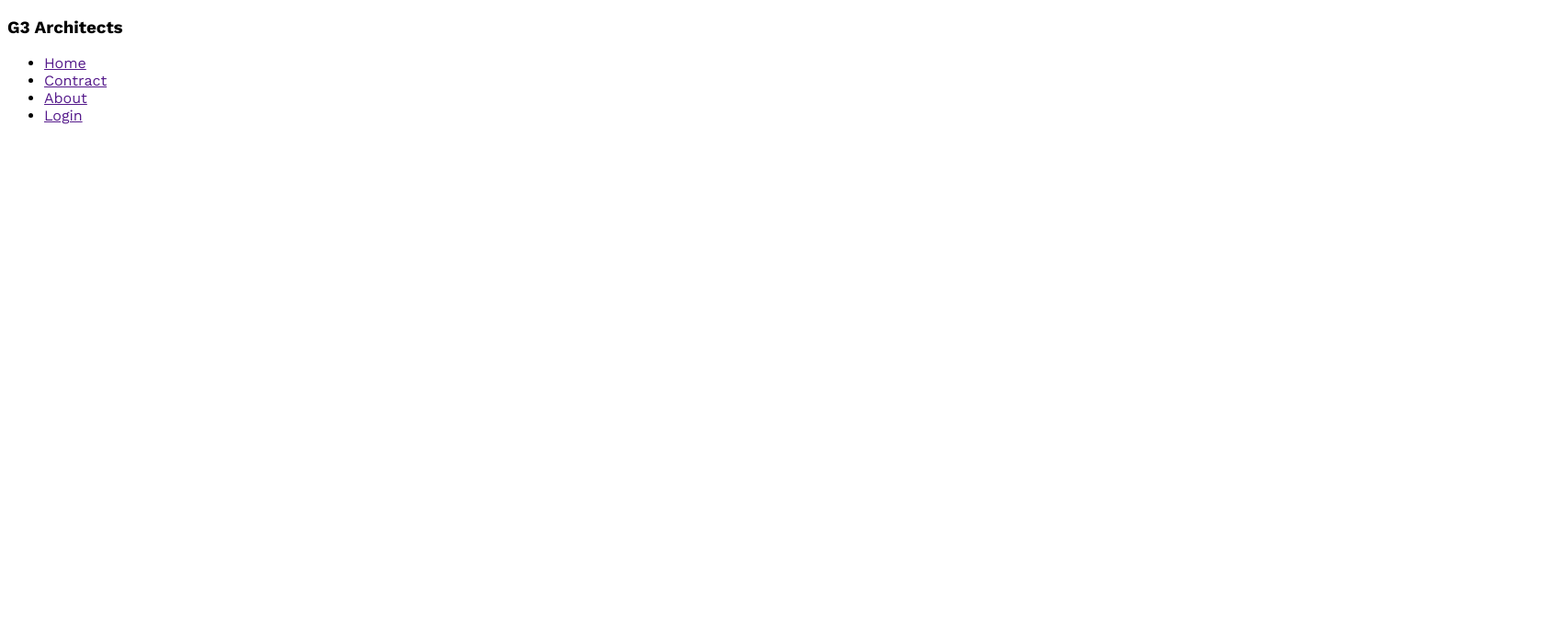
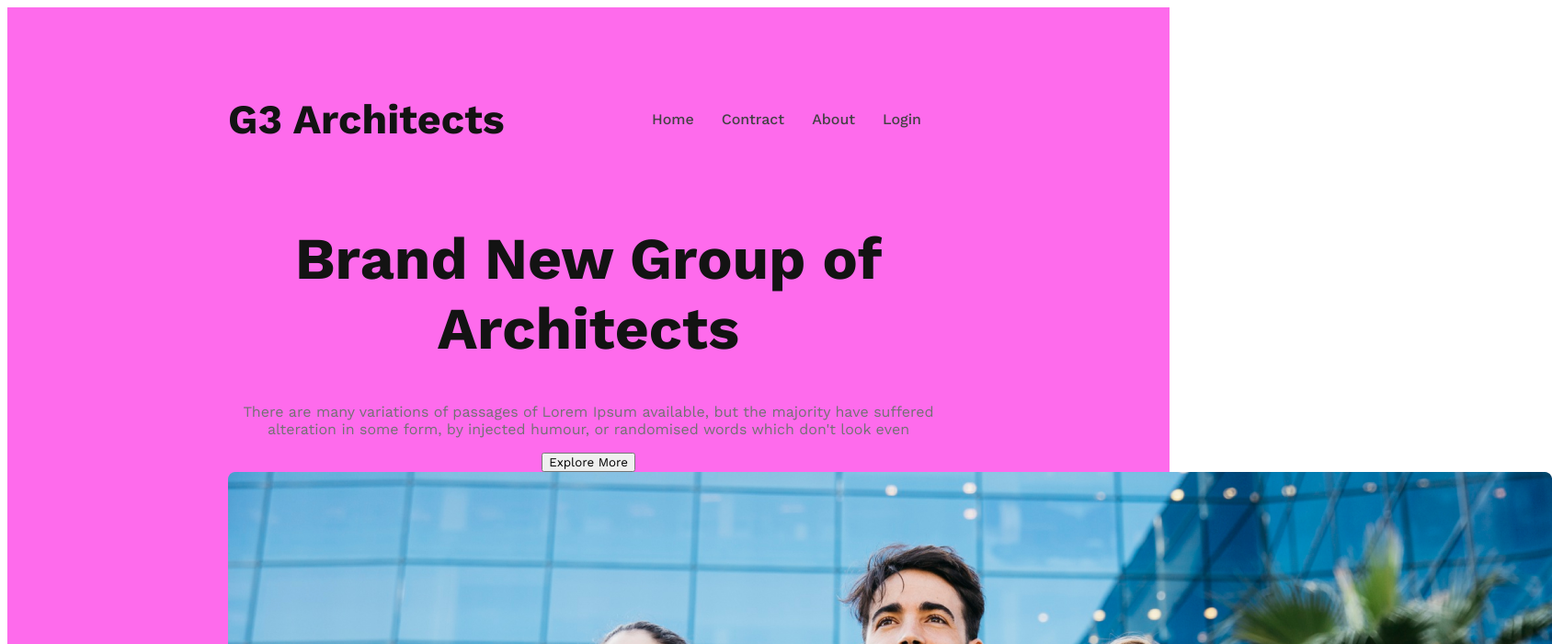
Before and after one commit to jakariyahosen/g3-architects, a plain HTML site: page index.html in a window 1280 px wide. Shown: the top 700 px of the page at 92% size, 1688 px wide, since content can reach past the window. Drawn offline with nearby package versions, Linux system fonts and the light colour scheme.

Commit message:
header commit

```diff
--- a/index.html
+++ b/index.html
@@ -7,9 +7,9 @@
     <link rel="stylesheet" href="style/style.css">
 </head>
 <body>
-   <header>
-<nav>
-    <h3>G3 Architects</h3>
+   <header class="header">
+<nav class="nav">
+    <h3 class="nav-title">G3 Architects</h3>
     <ul><li><a href="">Home</a></li>
         <li><a href="">Contract</a></li>
         <li><a href="">About</a></li>
@@ -17,6 +17,17 @@
     </ul>
 
 </nav>
+
+    <div class="banner">
+     <div class="banner-content">
+        <h1 class="banner-title">
+            Brand New Group of Architects </h1>
+        <p class="banner-description">There are many variations of passages of Lorem Ipsum available, but the majority have suffered alteration in some form, by injected humour, or randomised words which don't look even</p>
+
+        <button class="primary-btn">Explore More</button>
+     </div>
+    <img  src="images/banner.png" alt="">
+</div>
    </header>
    <main>
 
--- a/style/style.css
+++ b/style/style.css
@@ -6,3 +6,55 @@
     font-family: 'Space Grotesk', sans-serif;
     font-family: 'Work Sans', sans-serif;
 }
+/* header style */
+.header{
+ background-color: #fd00df94;
+ padding:50px 240px;
+
+}
+.nav-title{
+    font-size: 2.8rem;
+     font-weight: 700;
+     color: #131313;
+     text-align: justify;
+}
+nav{
+    display: flex;
+    justify-content: space-between;
+    align-items: center;
+
+}
+nav > ul {
+    display: flex;
+}
+nav li  {
+    list-style: none;
+    margin-right: 30px;
+    font-weight: 500;
+    font-size: 1rem;
+
+}
+nav li a {
+    text-decoration: none;
+    color:#424242 ;
+}
+/* banner style*/
+
+.banner-content{
+    max-width: 800px;
+    text-align: center;
+    margin: 0 auto;
+
+}
+.banner-title{
+    font-weight: 700;
+    font-size: 4rem;
+    color: #131313;
+}
+.banner-description{
+    color: #727272;
+
+}
+.primary-btn{
+
+}
```
